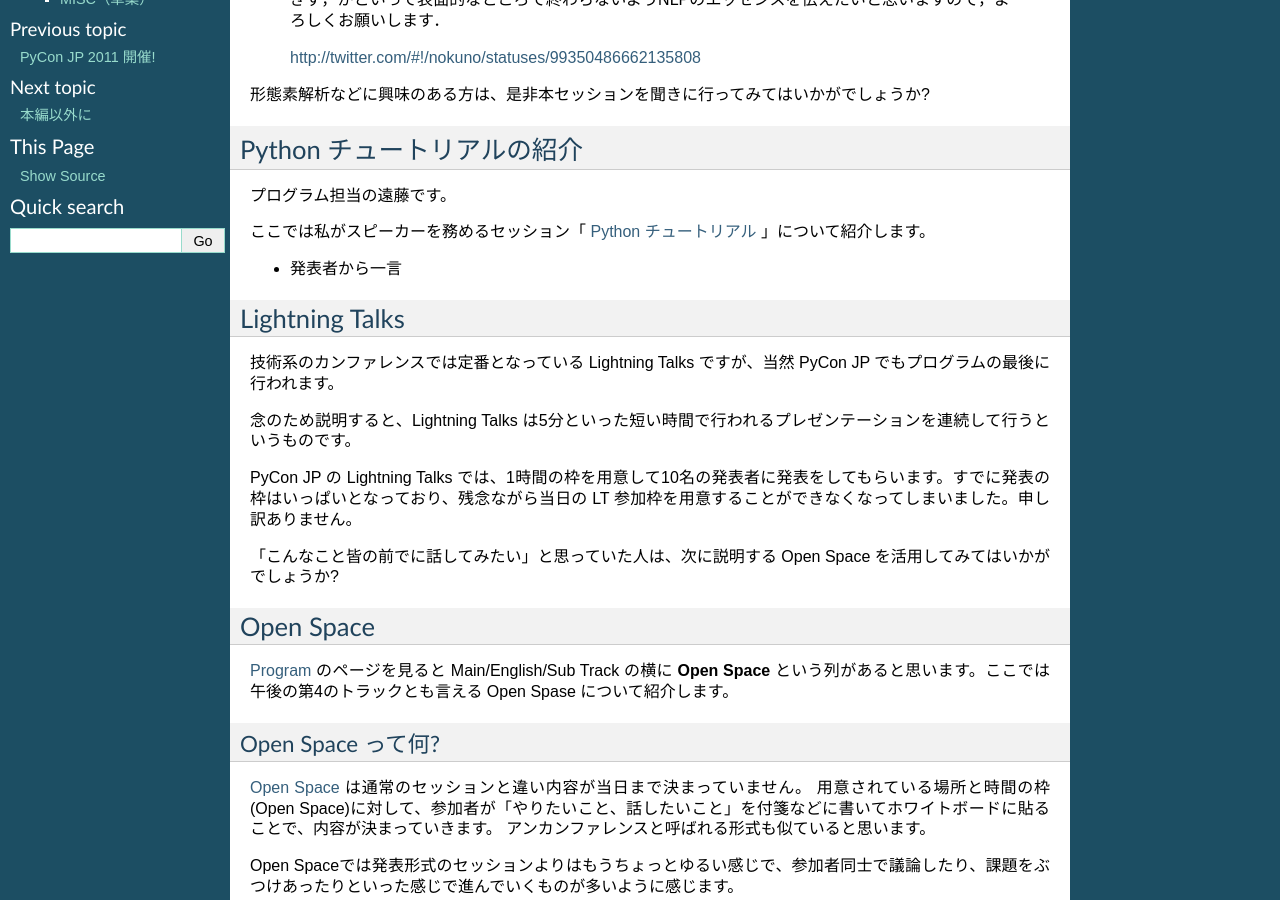
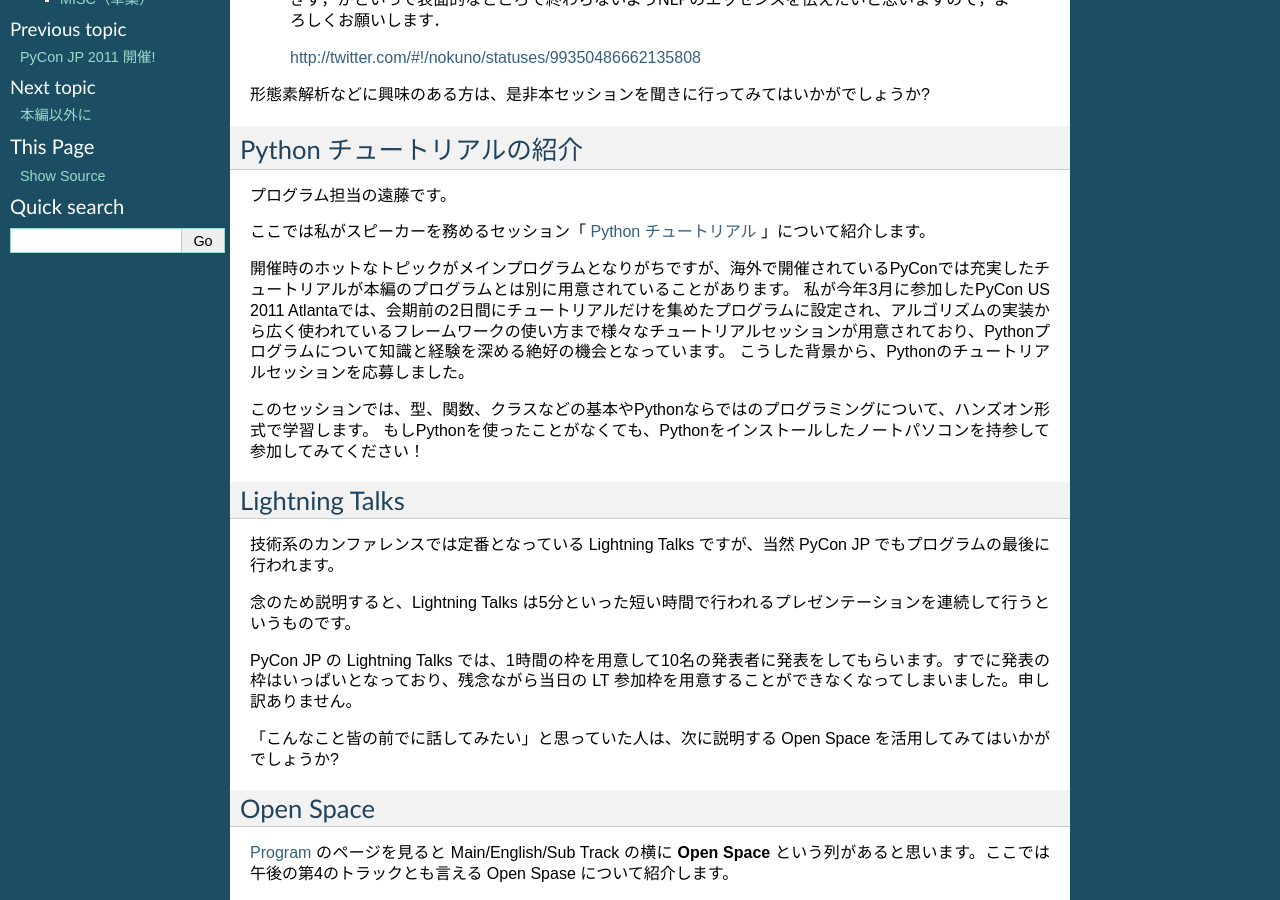
Before and after one commit to michilu/prepycon-article, a Sphinx documentation site: the page built from sphinx/vol2.rst, in a window 1280 px wide and 900 px high, scrolled down 555 px. Built offline with Sphinx 7.4.7, drawn with Linux system fonts in a browser that asks for light colours.

Commit message:
Pythonチュートリアルのセクションを追記した

```diff
--- a/sphinx/vol2.rst
+++ b/sphinx/vol2.rst
@@ -35,7 +35,12 @@ Python チュートリアルの紹介
 `Python チュートリアル <http://2011.pycon.jp/program/talks#id3>`_
 」について紹介します。
 
-- 発表者から一言
+開催時のホットなトピックがメインプログラムとなりがちですが、海外で開催されているPyConでは充実したチュートリアルが本編のプログラムとは別に用意されていることがあります。
+私が今年3月に参加したPyCon US 2011 Atlantaでは、会期前の2日間にチュートリアルだけを集めたプログラムに設定され、アルゴリズムの実装から広く使われているフレームワークの使い方まで様々なチュートリアルセッションが用意されており、Pythonプログラムについて知識と経験を深める絶好の機会となっています。
+こうした背景から、Pythonのチュートリアルセッションを応募しました。
+
+このセッションでは、型、関数、クラスなどの基本やPythonならではのプログラミングについて、ハンズオン形式で学習します。
+もしPythonを使ったことがなくても、Pythonをインストールしたノートパソコンを持参して参加してみてください！
 
 Lightning Talks
 ===============
```
